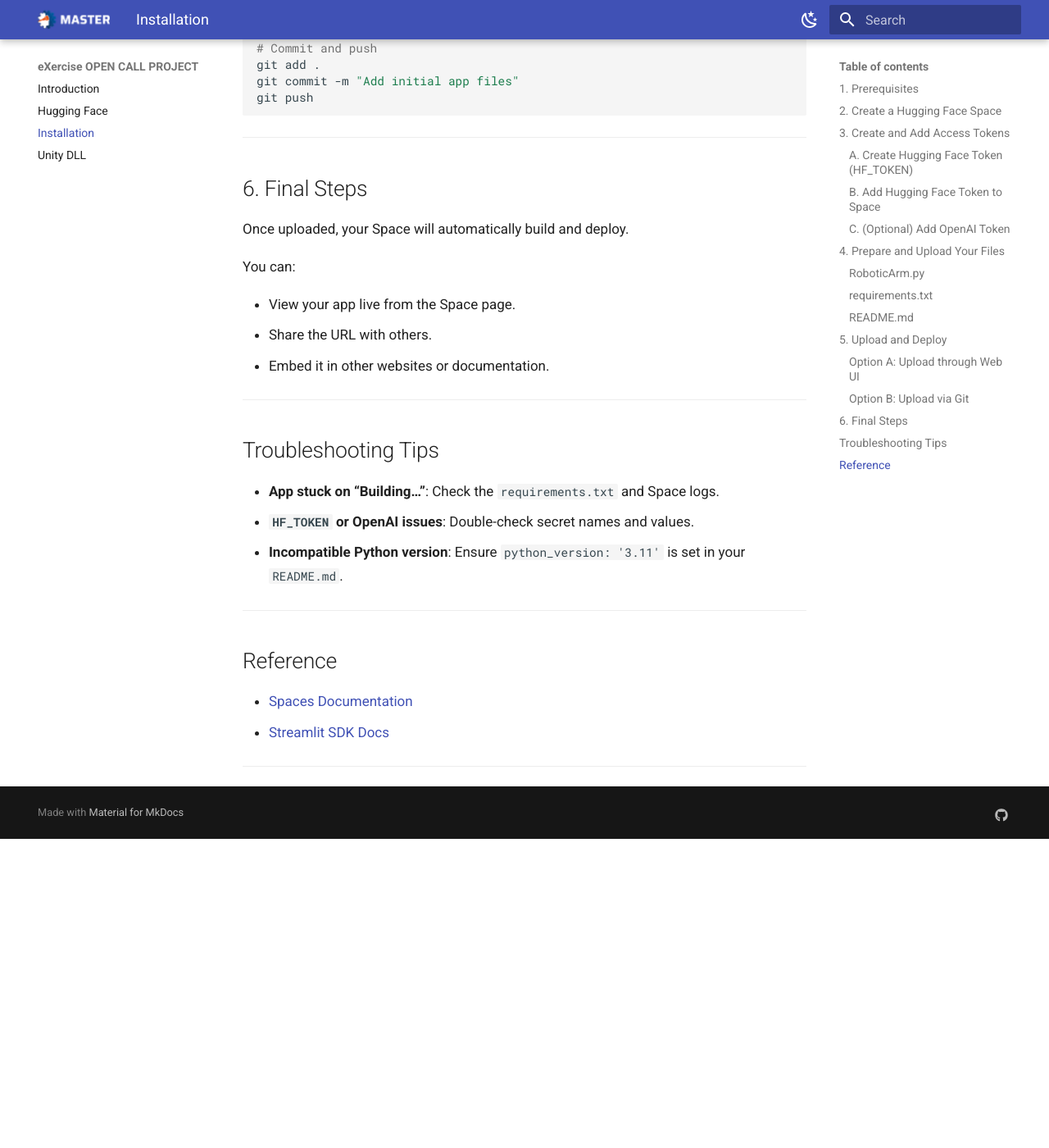
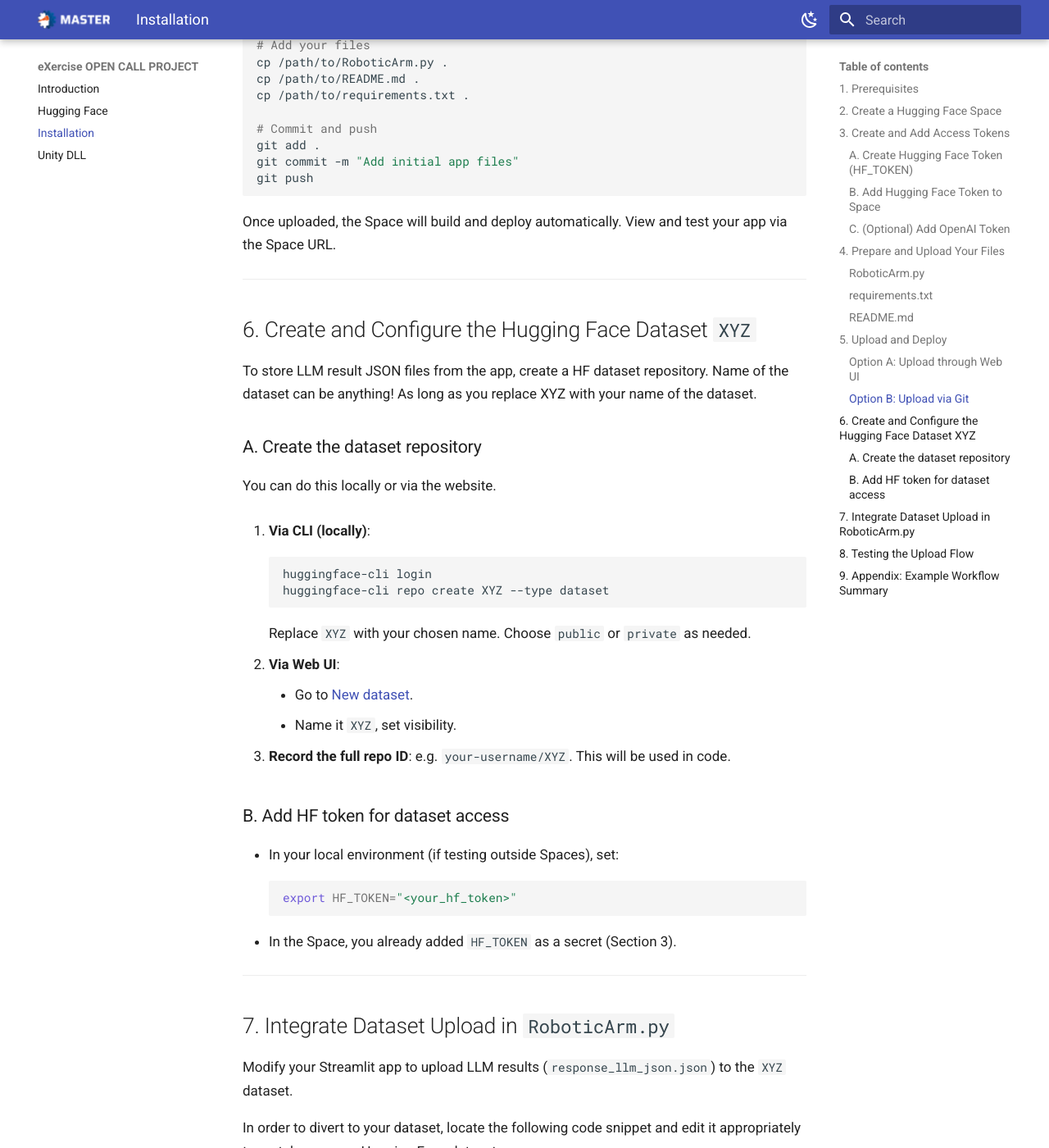
Before and after one commit to noesishubpc/master-eXercise, an MkDocs documentation site: the page built from docs/installation.md, in a window 1280 px wide and 1400 px high, scrolled down 3043 px. Shown: the whole window at 82% size. Built offline with MkDocs 1.6.1 and Material for MkDocs 9.7.7, drawn with Linux system fonts in a browser that asks for light colours; before the commit the page ends 4066 px from its top, so only the background shows below that; some of the changed text lies outside the part shown.

Commit message:
changes in docs and pdf creation

````diff
--- a/docs/installation.md
+++ b/docs/installation.md
@@ -1,6 +1,6 @@
 # Robotic Arm & AI Advisor Installation & Deployment Guide
 
-This guide walks you through deploying the **Robotic Arm & AI Advisor** Streamlit app to a Hugging Face Space.
+This guide walks you through deploying the **Robotic Arm & AI Advisor** Streamlit app to a Hugging Face Space and configuring a Hugging Face dataset `XYZ` for storing LLM result JSON files.
 
 ---
 
@@ -11,17 +11,19 @@
 - A [Hugging Face account](https://huggingface.co/join)
 - `git` installed on your machine
 - `Python >= 3.11` installed
+- A valid Hugging Face token (`HF_TOKEN`) with write permissions
+- (Optional) An OpenAI API key (`OPENAI_API_KEY`) if using OpenAI models
 
 ---
 
 ## 2. Create a Hugging Face Space
 
 1. Go to [Create a New Space](https://huggingface.co/new-space).
-2. Fill in the following:
-   - **SDK**: `Streamlit`
-   - **Space Name**: e.g., `robotic-arm-selector`
-   - **License**: Select one appropriate for your work
-   - **Visibility**: Choose `Public` or `Private`
+2. Fill in:
+      - **SDK**: `Streamlit`
+      - **Space Name**: e.g., `robotic-arm-selector`
+      - **License**: Select one appropriate
+      - **Visibility**: `Public` or `Private`
 3. Click **Create Space**.
 
 ---
@@ -36,52 +38,47 @@
 
 ### B. Add Hugging Face Token to Space
 
-1. Go to your Space → **Settings > Secrets**.
+1. In your Space, go to **Settings > Secrets**.
 2. Add a new secret:
    - **Name**: `HF_TOKEN`
    - **Value**: your copied token
 
 ### C. (Optional) Add OpenAI Token
 
-If you're using OpenAI models like `gpt-4o`, also add:
+If using OpenAI models (`gpt-4o`, etc.), add:
 
 - **Name**: `OPENAI_API_KEY`
-- **Value**: your OpenAI API key from [https://platform.openai.com/account/api-keys](https://platform.openai.com/account/api-keys)
+- **Value**: your OpenAI API key
 
 ---
 
 ## 4. Prepare and Upload Your Files
 
-You need these 3 files in your Space repository:
+You need these files in your Space repository:
 
 ### `RoboticArm.py`
 
-Your main Streamlit app. [See source content](../RoboticArm.py)
-
----
+Your main Streamlit app. Ensure it includes code for uploading LLM result JSON to a Hugging Face dataset (see Section 7). [See source content](https://github.com/noesishubpc/master-eXercise/blob/main/RoboticArm.py)
 
 ### `requirements.txt`
 
-Dependencies to install:
-
+List dependencies:
 ```
 streamlit
-huggingface_hub==0.31.4
+huggingface_hub>=0.31.4
 sentence-transformers
 openai
 pydantic
+requests
 ```
-
----
 
 ### `README.md`
 
-Configuration file for your Hugging Face Space:
-
-```
+Configure your Space:
+```yaml
 title: RoboticArm
 sdk: streamlit
-emoji: 🌖
+emoji: (see file to render)
 colorFrom: pink
 colorTo: indigo
 sdk_version: 1.44.1
@@ -118,31 +115,78 @@
 git push
 ```
 
----
-
-## 6. Final Steps
-
-Once uploaded, your Space will automatically build and deploy.
-
-You can:
-
-- View your app live from the Space page.
-- Share the URL with others.
-- Embed it in other websites or documentation.
+Once uploaded, the Space will build and deploy automatically. View and test your app via the Space URL.
 
 ---
 
-## Troubleshooting Tips
+## 6. Create and Configure the Hugging Face Dataset `XYZ`
 
-- **App stuck on “Building…”**: Check the `requirements.txt` and Space logs.
-- **`HF_TOKEN` or OpenAI issues**: Double-check secret names and values.
-- **Incompatible Python version**: Ensure `python_version: '3.11'` is set in your `README.md`.
+To store LLM result JSON files from the app, create a HF dataset repository. Name of the dataset can be anything! As long as you replace XYZ with your name of the dataset.
+
+### A. Create the dataset repository
+
+You can do this locally or via the website.
+
+1. **Via CLI (locally)**:
+   ```bash
+   huggingface-cli login
+   huggingface-cli repo create XYZ --type dataset
+   ```
+   Replace `XYZ` with your chosen name. Choose `public` or `private` as needed.
+
+2. **Via Web UI**:
+      - Go to [New dataset](https://huggingface.co/new-dataset).
+      - Name it `XYZ`, set visibility.
+
+3. **Record the full repo ID**: e.g. `your-username/XYZ`. This will be used in code.
+
+### B. Add HF token for dataset access
+
+- In your local environment (if testing outside Spaces), set:
+  ```bash
+  export HF_TOKEN="<your_hf_token>"
+  ```
+- In the Space, you already added `HF_TOKEN` as a secret (Section 3).
 
 ---
 
-## Reference
+## 7. Integrate Dataset Upload in `RoboticArm.py`
 
-- [Spaces Documentation](https://huggingface.co/docs/hub/spaces)
-- [Streamlit SDK Docs](https://huggingface.co/docs/hub/spaces-sdks-streamlit)
+Modify your Streamlit app to upload LLM results (`response_llm_json.json`) to the `XYZ` dataset.
+
+In order to divert to your dataset, locate the following code snippet and edit it appropriately to match your own Hugging Face dataset.
+
+```python
+api = HfApi()
+with open("response_llm_json.json", "rb") as fobj:
+   api.upload_file(
+         path_or_fileobj=fobj,
+         path_in_repo="response_llm_json.json",
+         repo_id="your-username/XYZ",
+         repo_type="dataset",
+         commit_message="Upload generated file",
+         token=os.getenv("HF_TOKEN")
+   )
+```
+
+**Replace** `repo_id` with your dataset ID/ dataset name.
 
 ---
+
+## 8. Testing the Upload Flow
+
+1. Deploy or run the app in your Space.
+2. In the UI, enter a valid prompt to trigger LLM call and JSON creation.
+3. Observe the Streamlit UI for success message.
+4. Visit your Hugging Face dataset page: https://huggingface.co/datasets/your-username/XYZ to see uploaded JSON files.
+
+---
+
+## 9. Appendix: Example Workflow Summary
+
+1. **Create Space** and add secrets (`HF_TOKEN`, optionally `OPENAI_API_KEY`).
+2. **Create HF dataset** named `XYZ`, note `your-username/XYZ`.
+3. **Prepare files** (`RoboticArm.py`, `requirements.txt`, `README.md`) with upload logic.
+4. **Upload files** to Space via UI or Git, then deploy.
+5. **Test** the app: trigger LLM, observe upload success in UI.
+6. **Verify** dataset contents on HF Hub.
````
Also changed, not shown: docs/index.md (+1 -1 lines), docs/unity.md (+1 -1 lines), 1 other file.
